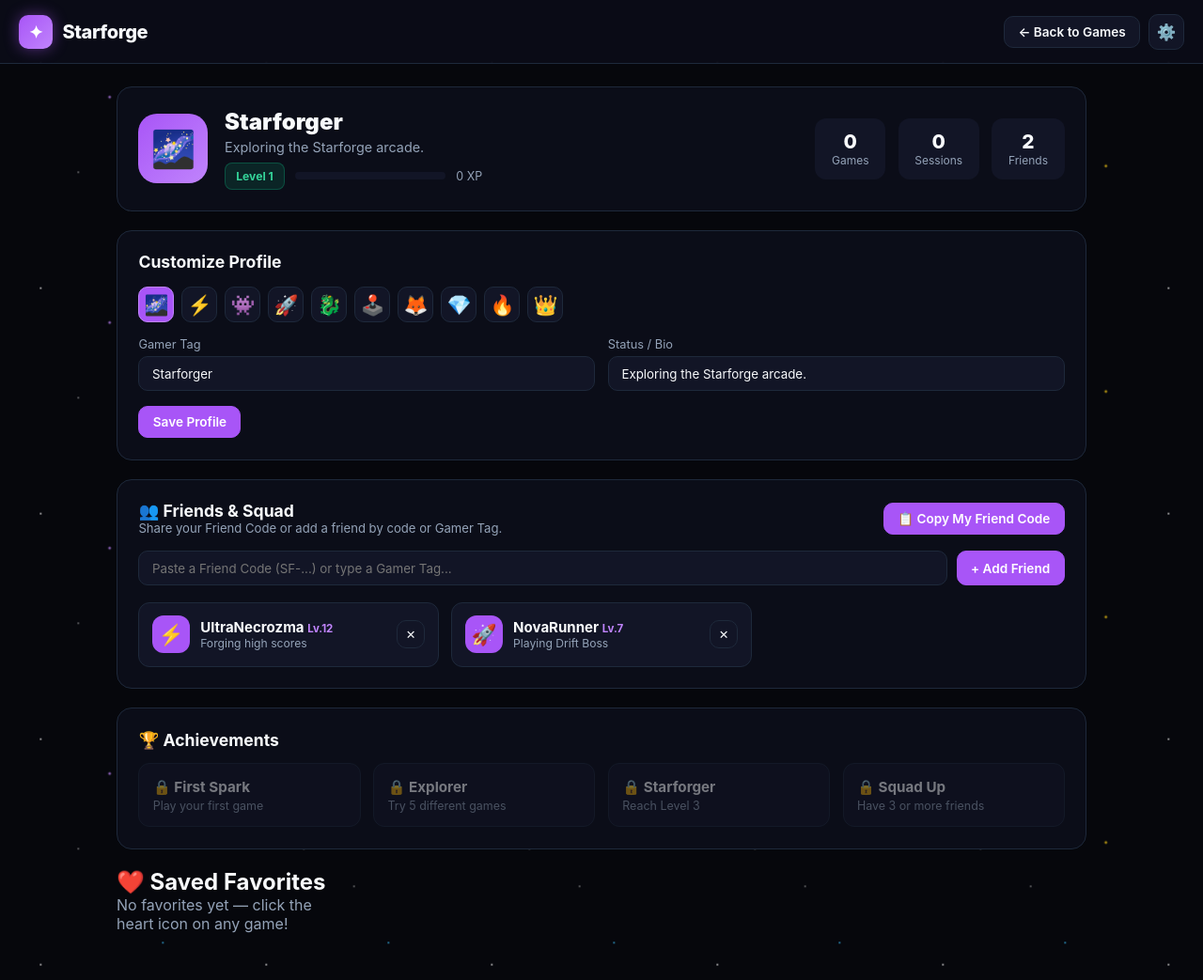
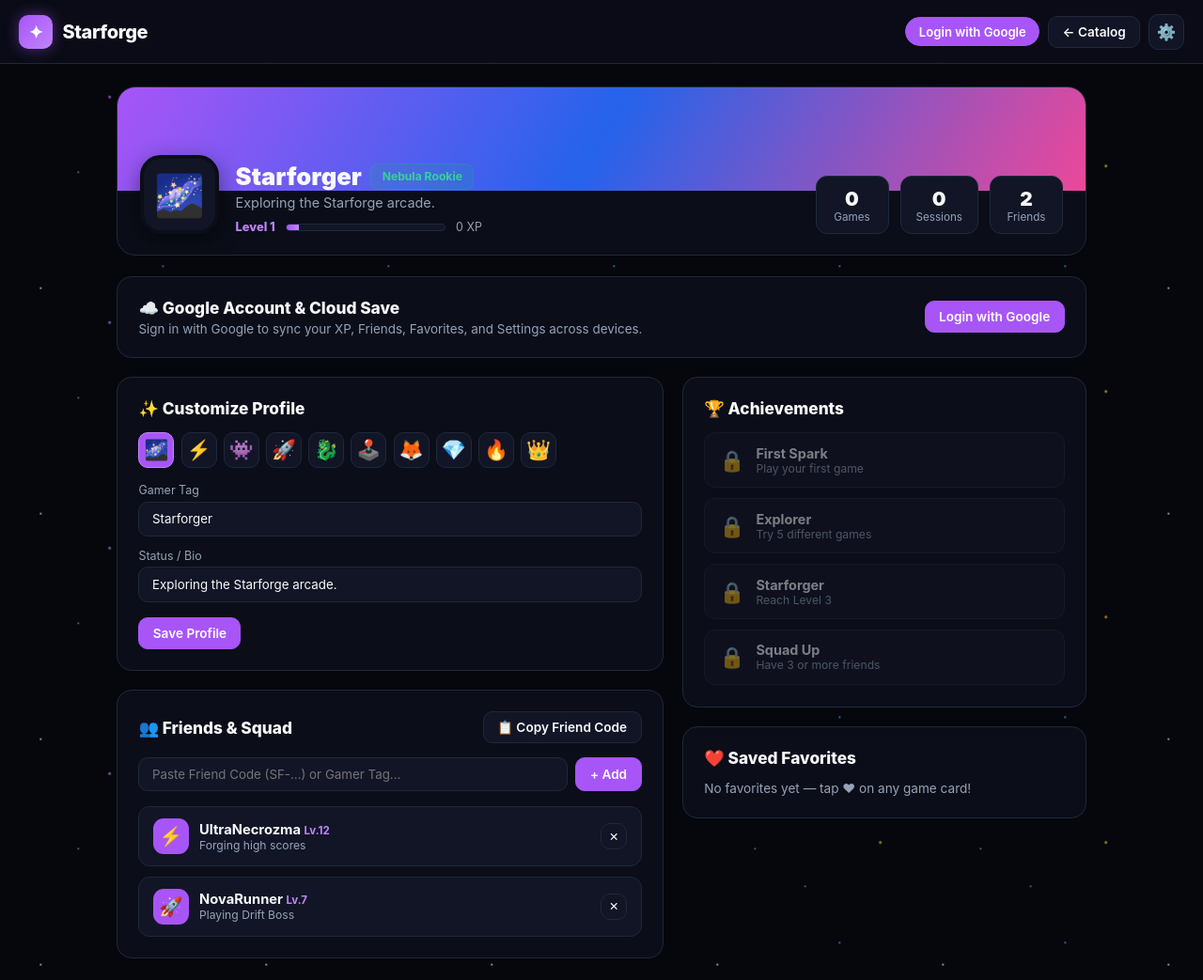
Before and after one commit to thelightnecrozma/unblocked-games, a plain HTML site: page profile.html in a window 1280 px wide. Shown: the top 1043 px of the page at 94% size. Drawn offline with Linux system fonts and the light colour scheme.

Commit message:
Update profile.html with new layout and features

```diff
--- a/profile.html
+++ b/profile.html
@@ -4,79 +4,111 @@
   <meta charset="UTF-8" />
   <meta name="viewport" content="width=device-width, initial-scale=1.0" />
   <title>Profile — Starforge</title>
-  <link rel="stylesheet" href="style.css" />
+  <link rel="stylesheet" href="style.css?v=4" />
 </head>
 <body>
   <header class="topbar">
     <a href="index.html" class="brand"><div class="brand-icon">✦</div><span>Starforge</span></a>
     <div class="nav-actions">
-      <a href="index.html" class="tool-btn">← Back to Games</a>
+      <button id="navLoginBtn" class="tool-btn primary" style="border-radius:999px;padding:0.4rem 0.85rem;font-size:0.82rem;">Login with Google</button>
+      <a href="index.html" class="tool-btn">← Catalog</a>
       <a href="settings.html" class="icon-btn">⚙️</a>
     </div>
   </header>
 
   <main class="standalone-page">
-    <div class="panel-card" style="display:flex; flex-wrap:wrap; gap:1.5rem; align-items:center; justify-content:space-between;">
-      <div style="display:flex; gap:1.1rem; align-items:center;">
-        <div id="bigAvatar" style="width:74px;height:74px;border-radius:20px;background:linear-gradient(135deg,var(--accent),var(--accent-light));display:grid;place-items:center;font-size:2.4rem;">🌌</div>
+    <!-- Hero Profile Card -->
+    <div class="profile-banner">
+      <div class="profile-cover"></div>
+      <div class="profile-header-body">
+        <div style="display:flex;gap:1.1rem;align-items:flex-end;flex-wrap:wrap;">
+          <div id="bigAvatar" class="profile-avatar-xl">🌌</div>
           <div>
-          <h1 id="dispName" style="font-size:1.5rem;font-weight:900;">Starforger</h1>
-          <p id="dispBio" style="color:var(--text-muted);font-size:0.9rem;margin:0.2rem 0 0.55rem;"></p>
+            <div style="display:flex;align-items:center;gap:0.6rem;flex-wrap:wrap;">
+              <h1 id="dispName" style="font-size:1.6rem;font-weight:900;">Starforger</h1>
+              <span id="rankTitle" class="status-badge">Nebula Rookie</span>
+            </div>
+            <p id="dispBio" style="color:var(--text-muted);font-size:0.9rem;margin:0.25rem 0 0.6rem;"></p>
             <div style="display:flex;align-items:center;gap:0.7rem;">
-            <span id="lvlBadge" class="status-badge">Level 1</span>
-            <div style="width:160px;height:8px;background:var(--bg-card);border-radius:999px;overflow:hidden;">
-              <div id="xpBar" style="height:100%;width:20%;background:var(--accent-light);"></div>
+              <span id="lvlBadge" style="font-size:0.8rem;font-weight:800;color:var(--accent-light);">Level 1</span>
+              <div style="width:170px;height:8px;background:var(--bg-card);border-radius:999px;overflow:hidden;border:1px solid var(--border);">
+                <div id="xpBar" style="height:100%;width:10%;background:linear-gradient(90deg,var(--accent),var(--accent-light));"></div>
               </div>
               <span id="xpText" style="font-size:0.78rem;color:var(--text-muted);">0 XP</span>
             </div>
           </div>
         </div>
-      <div style="display:flex; gap:0.85rem;">
-        <div style="background:var(--bg-card);padding:0.8rem 1.1rem;border-radius:12px;text-align:center;"><div id="statGames" style="font-size:1.3rem;font-weight:800;">0</div><div style="font-size:0.75rem;color:var(--text-muted);">Games</div></div>
-        <div style="background:var(--bg-card);padding:0.8rem 1.1rem;border-radius:12px;text-align:center;"><div id="statSessions" style="font-size:1.3rem;font-weight:800;">0</div><div style="font-size:0.75rem;color:var(--text-muted);">Sessions</div></div>
-        <div style="background:var(--bg-card);padding:0.8rem 1.1rem;border-radius:12px;text-align:center;"><div id="statFriends" style="font-size:1.3rem;font-weight:800;">0</div><div style="font-size:0.75rem;color:var(--text-muted);">Friends</div></div>
+
+        <div class="profile-stats-row">
+          <div class="stat-box"><div id="statGames" style="font-size:1.3rem;font-weight:900;">0</div><div style="font-size:0.73rem;color:var(--text-muted);">Games</div></div>
+          <div class="stat-box"><div id="statSessions" style="font-size:1.3rem;font-weight:900;">0</div><div style="font-size:0.73rem;color:var(--text-muted);">Sessions</div></div>
+          <div class="stat-box"><div id="statFriends" style="font-size:1.3rem;font-weight:900;">0</div><div style="font-size:0.73rem;color:var(--text-muted);">Friends</div></div>
+        </div>
       </div>
     </div>
 
+    <!-- Google Cloud Account Card -->
+    <div class="panel-card" style="display:flex;flex-wrap:wrap;justify-content:space-between;align-items:center;gap:1rem;">
+      <div>
+        <h2 style="font-size:1.08rem;font-weight:800;">☁️ Google Account & Cloud Save</h2>
+        <p id="cloudStatusText" style="font-size:0.84rem;color:var(--text-muted);margin-top:0.2rem;">Sign in with Google to sync your XP, Friends, Favorites, and Settings across devices.</p>
+      </div>
+      <button id="cloudAuthBtn" class="tool-btn primary">Login with Google</button>
+    </div>
+
+    <!-- Two-Column Dashboard -->
+    <div class="profile-cols">
+      <div>
+        <!-- Customize Profile -->
         <div class="panel-card">
-      <h2 style="font-size:1.1rem;margin-bottom:1rem;">Customize Profile</h2>
-      <div style="display:flex;flex-wrap:wrap;gap:0.5rem;margin-bottom:1rem;" id="avatarPicker"></div>
-      <div style="display:grid;grid-template-columns:repeat(auto-fit,minmax(220px,1fr));gap:0.85rem;margin-bottom:1rem;">
-        <div><label style="font-size:0.8rem;color:var(--text-muted);display:block;margin-bottom:0.3rem;">Gamer Tag</label><input id="inputName" style="width:100%;padding:0.6rem 0.85rem;border-radius:10px;border:1px solid var(--border);background:var(--bg-card);color:var(--text-main);" /></div>
-        <div><label style="font-size:0.8rem;color:var(--text-muted);display:block;margin-bottom:0.3rem;">Status / Bio</label><input id="inputBio" style="width:100%;padding:0.6rem 0.85rem;border-radius:10px;border:1px solid var(--border);background:var(--bg-card);color:var(--text-main);" /></div>
+          <h2 style="font-size:1.08rem;font-weight:800;margin-bottom:0.9rem;">✨ Customize Profile</h2>
+          <div style="display:flex;flex-wrap:wrap;gap:0.45rem;margin-bottom:1rem;" id="avatarPicker"></div>
+          <div style="display:grid;grid-template-columns:1fr;gap:0.8rem;margin-bottom:1rem;">
+            <div>
+              <label style="font-size:0.78rem;color:var(--text-muted);display:block;margin-bottom:0.3rem;">Gamer Tag</label>
+              <input id="inputName" style="width:100%;padding:0.6rem 0.85rem;border-radius:10px;border:1px solid var(--border);background:var(--bg-card);color:var(--text-main);" />
+            </div>
+            <div>
+              <label style="font-size:0.78rem;color:var(--text-muted);display:block;margin-bottom:0.3rem;">Status / Bio</label>
+              <input id="inputBio" style="width:100%;padding:0.6rem 0.85rem;border-radius:10px;border:1px solid var(--border);background:var(--bg-card);color:var(--text-main);" />
+            </div>
           </div>
           <button id="saveProfileBtn" class="tool-btn primary">Save Profile</button>
           <span id="saveMsg" style="margin-left:0.75rem;font-size:0.85rem;color:#34d399;display:none;">✓ Saved!</span>
         </div>
 
+        <!-- Friends & Squad -->
         <div class="panel-card">
-      <div style="display:flex;flex-wrap:wrap;justify-content:space-between;align-items:center;gap:0.75rem;margin-bottom:1rem;">
-        <div>
-          <h2 style="font-size:1.1rem;">👥 Friends & Squad</h2>
-          <p style="font-size:0.82rem;color:var(--text-muted);">Share your Friend Code or add a friend by code or Gamer Tag.</p>
+          <div style="display:flex;flex-wrap:wrap;justify-content:space-between;align-items:center;gap:0.6rem;margin-bottom:0.9rem;">
+            <h2 style="font-size:1.08rem;font-weight:800;">👥 Friends & Squad</h2>
+            <button id="copyCodeBtn" class="tool-btn">📋 Copy Friend Code</button>
           </div>
-        <button id="copyCodeBtn" class="tool-btn primary">📋 Copy My Friend Code</button>
+          <div style="display:flex;gap:0.55rem;margin-bottom:1rem;">
+            <input id="friendInput" placeholder="Paste Friend Code (SF-...) or Gamer Tag..." style="flex:1;padding:0.58rem 0.85rem;border-radius:10px;border:1px solid var(--border);background:var(--bg-card);color:var(--text-main);" />
+            <button id="addFriendBtn" class="tool-btn primary">+ Add</button>
+          </div>
+          <div id="friendsGrid" style="display:flex;flex-direction:column;gap:0.65rem;"></div>
+        </div>
       </div>
 
-      <div style="display:flex;flex-wrap:wrap;gap:0.6rem;margin-bottom:1.1rem;">
-        <input id="friendInput" placeholder="Paste a Friend Code (SF-...) or type a Gamer Tag..." style="flex:1;min-width:220px;padding:0.6rem 0.85rem;border-radius:10px;border:1px solid var(--border);background:var(--bg-card);color:var(--text-main);" />
-        <button id="addFriendBtn" class="tool-btn primary">+ Add Friend</button>
+      <div>
+        <!-- Achievements -->
+        <div class="panel-card">
+          <h2 style="font-size:1.08rem;font-weight:800;margin-bottom:0.9rem;">🏆 Achievements</h2>
+          <div id="badgeGrid" style="display:grid;grid-template-columns:1fr;gap:0.65rem;"></div>
         </div>
 
-      <div id="friendsGrid" style="display:grid;grid-template-columns:repeat(auto-fill,minmax(240px,1fr));gap:0.85rem;"></div>
+        <!-- Favorites -->
+        <div class="panel-card">
+          <h2 style="font-size:1.08rem;font-weight:800;margin-bottom:0.9rem;">❤️ Saved Favorites</h2>
+          <div id="favGrid" style="display:grid;grid-template-columns:repeat(auto-fill,minmax(145px,1fr));gap:0.8rem;"></div>
         </div>
-
-    <div class="panel-card">
-      <h2 style="font-size:1.1rem;margin-bottom:0.9rem;">🏆 Achievements</h2>
-      <div id="badgeGrid" style="display:grid;grid-template-columns:repeat(auto-fill,minmax(210px,1fr));gap:0.85rem;"></div>
       </div>
-
-    <div class="section-header"><h2>❤️ Saved Favorites</h2></div>
-    <div class="game-grid" id="favGrid"></div>
+    </div>
   </main>
 
-  <script src="core.js"></script>
-  <script src="games.js"></script>
+  <script src="core.js?v=4"></script>
+  <script src="games.js?v=4"></script>
   <script>
     const AVATARS = ["🌌", "⚡", "👾", "🚀", "🐉", "🕹️", "🦊", "💎", "🔥", "👑"];
     let selectedAvatar = getStore().profile.avatar;
@@ -84,39 +116,70 @@
     function getMyFriendCode() {
       const p = getStore().profile;
       const lvl = Math.floor(p.xp / 150) + 1;
-      const payload = btoa(unescape(encodeURIComponent(JSON.stringify({ n: p.name, a: p.avatar, l: lvl, s: p.bio }))));
-      return "SF-" + payload;
+      return "SF-" + btoa(unescape(encodeURIComponent(JSON.stringify({ n: p.name, a: p.avatar, l: lvl, s: p.bio }))));
     }
 
-    function renderProfile() {
-      const data = getStore(), p = data.profile, lvl = Math.floor(p.xp / 150) + 1, prog = ((p.xp % 150) / 150) * 100;
+    function getRankName(lvl) {
+      if (lvl >= 10) return "Cosmic Legend";
+      if (lvl >= 5) return "Prism Master";
+      if (lvl >= 3) return "Starforger";
+      return "Nebula Rookie";
+    }
+
+    window.renderProfile = function() {
+      const data = getStore();
+      const p = data.profile;
+      const lvl = Math.floor(p.xp / 150) + 1;
+      const prog = Math.max(8, ((p.xp % 150) / 150) * 100);
+
       document.getElementById("bigAvatar").textContent = p.avatar;
       document.getElementById("dispName").textContent = p.name;
       document.getElementById("dispBio").textContent = p.bio;
-      document.getElementById("lvlBadge").textContent = `Level ${lvl}`;
-      document.getElementById("xpBar").style.width = `${prog}%`;
-      document.getElementById("xpText").textContent = `${p.xp} XP`;
+      document.getElementById("rankTitle").textContent = getRankName(lvl);
+      document.getElementById("lvlBadge").textContent = "Level " + lvl;
+      document.getElementById("xpBar").style.width = prog + "%";
+      document.getElementById("xpText").textContent = p.xp + " XP";
       document.getElementById("statGames").textContent = p.playedIds.length;
       document.getElementById("statSessions").textContent = p.sessions;
       document.getElementById("statFriends").textContent = data.friends.length;
-      document.getElementById("inputName").value = p.name;
-      document.getElementById("inputBio").value = p.bio;
 
-      document.getElementById("avatarPicker").innerHTML = AVATARS.map(a =>
-        `<button type="button" class="icon-btn" style="font-size:1.3rem;${a===selectedAvatar?'border-color:var(--accent-light);background:var(--accent);':''}" onclick="selectedAvatar='${a}';renderProfile()">${a}</button>`
-      ).join("");
+      if (document.activeElement !== document.getElementById("inputName")) document.getElementById("inputName").value = p.name;
+      if (document.activeElement !== document.getElementById("inputBio")) document.getElementById("inputBio").value = p.bio;
 
-      document.getElementById("friendsGrid").innerHTML = data.friends.length ? data.friends.map((f, i) => `
-        <div style="background:var(--bg-card);border:1px solid var(--border);border-radius:12px;padding:0.85rem;display:flex;align-items:center;justify-content:space-between;gap:0.75rem;">
+      const cloudBtn = document.getElementById("cloudAuthBtn");
+      const cloudStatus = document.getElementById("cloudStatusText");
+      if (currentUser) {
+        cloudStatus.textContent = "Synced to Google Account: " + (currentUser.email || currentUser.displayName || "Connected");
+        cloudBtn.textContent = "Sign out";
+        cloudBtn.className = "tool-btn";
+        cloudBtn.onclick = function() { if (window.logoutFirebase) window.logoutFirebase(); };
+      } else {
+        cloudStatus.textContent = "Sign in with Google to sync your XP, Friends, Favorites, and Settings across devices.";
+        cloudBtn.textContent = "Login with Google";
+        cloudBtn.className = "tool-btn primary";
+        cloudBtn.onclick = function() {
+          if (window.signInWithGoogle) window.signInWithGoogle();
+          else alert("Google Sign-In is still connecting — wait 2 seconds and tap again.");
+        };
+      }
+
+      document.getElementById("avatarPicker").innerHTML = AVATARS.map(function(a) {
+        return `<button type="button" class="icon-btn" style="font-size:1.3rem;${a === selectedAvatar ? "border-color:var(--accent-light);background:var(--accent);" : ""}" onclick="selectedAvatar='${a}';renderProfile()">${a}</button>`;
+      }).join("");
+
+      document.getElementById("friendsGrid").innerHTML = data.friends.length ? data.friends.map(function(f, i) {
+        return `
+          <div style="background:var(--bg-card);border:1px solid var(--border);border-radius:12px;padding:0.75rem 0.9rem;display:flex;align-items:center;justify-content:space-between;gap:0.75rem;">
             <div style="display:flex;align-items:center;gap:0.7rem;">
-            <div style="width:40px;height:40px;border-radius:12px;background:var(--accent);display:grid;place-items:center;font-size:1.35rem;">${f.avatar || "👾"}</div>
+              <div style="width:38px;height:38px;border-radius:11px;background:var(--accent);display:grid;place-items:center;font-size:1.25rem;">${f.avatar || "👾"}</div>
               <div>
-              <div style="font-weight:700;font-size:0.94rem;">${f.name} <span style="font-size:0.72rem;color:var(--accent-light);">Lv.${f.level || 1}</span></div>
+                <div style="font-weight:700;font-size:0.92rem;">${f.name} <span style="font-size:0.72rem;color:var(--accent-light);">Lv.${f.level || 1}</span></div>
                 <div style="font-size:0.76rem;color:var(--text-muted);">${f.status || "Online"}</div>
               </div>
             </div>
-          <button class="icon-btn" style="width:30px;height:30px;font-size:0.8rem;" onclick="removeFriend(${i})" title="Remove">✕</button>
-        </div>`).join("") : `<p style="color:var(--text-muted);">No friends added yet.</p>`;
+            <button class="icon-btn" style="width:28px;height:28px;font-size:0.78rem;" onclick="removeFriend(${i})">✕</button>
+          </div>`;
+      }).join("") : `<p style="color:var(--text-muted);font-size:0.86rem;">No friends added yet.</p>`;
 
       const achievements = [
         { title: "First Spark", desc: "Play your first game", unlocked: p.sessions >= 1 },
@@ -124,31 +187,41 @@
         { title: "Starforger", desc: "Reach Level 3", unlocked: lvl >= 3 },
         { title: "Squad Up", desc: "Have 3 or more friends", unlocked: data.friends.length >= 3 }
       ];
-      document.getElementById("badgeGrid").innerHTML = achievements.map(a => `
-        <div style="background:var(--bg-card);padding:0.9rem;border-radius:12px;border:1px solid ${a.unlocked?'var(--accent-light)':'var(--border)'};opacity:${a.unlocked?1:0.45};">
-          <div style="font-weight:700;font-size:0.95rem;">${a.unlocked ? "🌟" : "🔒"} ${a.title}</div>
-          <div style="font-size:0.78rem;color:var(--text-muted);margin-top:0.2rem;">${a.desc}</div>
-        </div>`).join("");
+      document.getElementById("badgeGrid").innerHTML = achievements.map(function(a) {
+        return `
+          <div style="background:var(--bg-card);padding:0.8rem 0.95rem;border-radius:12px;border:1px solid ${a.unlocked ? "var(--accent-light)" : "var(--border)"};opacity:${a.unlocked ? 1 : 0.48};display:flex;align-items:center;gap:0.75rem;">
+            <div style="font-size:1.35rem;">${a.unlocked ? "🌟" : "🔒"}</div>
+            <div>
+              <div style="font-weight:700;font-size:0.9rem;">${a.title}</div>
+              <div style="font-size:0.76rem;color:var(--text-muted);">${a.desc}</div>
+            </div>
+          </div>`;
+      }).join("");
 
-      const favs = data.favorites.map(id => GAMES.find(g => g.id === id)).filter(Boolean);
-      document.getElementById("favGrid").innerHTML = favs.length ? favs.map(g => `
+      const favs = data.favorites.map(function(id) { return GAMES.find(function(g) { return g.id === id; }); }).filter(Boolean);
+      document.getElementById("favGrid").innerHTML = favs.length ? favs.map(function(g) {
+        return `
           <a href="play.html?game=${encodeURIComponent(g.id)}" class="game-card">
             <div class="card-thumb"><img src="${g.cover}" alt="${g.title}" /></div>
-          <div class="card-body"><div><div class="card-title">${g.title}</div><div class="card-cat">${g.category}</div></div><div class="play-pill">▶</div></div>
-        </a>`).join("") : `<p style="color:var(--text-muted);">No favorites yet — click the heart icon on any game!</p>`;
+            <div class="card-body"><div class="card-title" style="font-size:0.85rem;">${g.title}</div><div class="play-pill" style="width:24px;height:24px;font-size:0.65rem;">▶</div></div>
+          </a>`;
+      }).join("") : `<p style="color:var(--text-muted);font-size:0.85rem;grid-column:1/-1;">No favorites yet — tap ♥ on any game card!</p>`;
+    };
+
+    function removeFriend(idx) {
+      const data = getStore();
+      data.friends.splice(idx, 1);
+      saveStore(data);
+      renderProfile();
     }
 
-    function removeFriend(idx) {
-      const data = getStore(); data.friends.splice(idx, 1); saveStore(data); renderProfile();
-    }
-
-    document.getElementById("copyCodeBtn").addEventListener("click", () => {
+    document.getElementById("copyCodeBtn").addEventListener("click", function() {
       const code = getMyFriendCode();
-      navigator.clipboard?.writeText(code);
+      if (navigator.clipboard) navigator.clipboard.writeText(code);
       prompt("Copy your Starforge Friend Code to share:", code);
     });
 
-    document.getElementById("addFriendBtn").addEventListener("click", () => {
+    document.getElementById("addFriendBtn").addEventListener("click", function() {
       const val = document.getElementById("friendInput").value.trim();
       if (!val) return;
       const data = getStore();
@@ -156,7 +229,7 @@
         try {
           const parsed = JSON.parse(decodeURIComponent(escape(atob(val.slice(3)))));
           data.friends.unshift({ id: "f-" + Date.now(), name: parsed.n || "Player", avatar: parsed.a || "👾", level: parsed.l || 1, status: parsed.s || "Starforger" });
-        } catch { alert("Invalid Friend Code."); return; }
+        } catch (e) { alert("Invalid Friend Code."); return; }
       } else {
         const randomAv = AVATARS[Math.floor(Math.random() * AVATARS.length)];
         data.friends.unshift({ id: "f-" + Date.now(), name: val, avatar: randomAv, level: Math.floor(Math.random() * 8) + 1, status: "In the arcade" });
@@ -166,13 +239,16 @@
       renderProfile();
     });
 
-    document.getElementById("saveProfileBtn").addEventListener("click", () => {
+    document.getElementById("saveProfileBtn").addEventListener("click", function() {
       const data = getStore();
       data.profile.name = document.getElementById("inputName").value.trim() || "Starforger";
       data.profile.bio = document.getElementById("inputBio").value.trim() || "Exploring the Starforge arcade.";
       data.profile.avatar = selectedAvatar;
-      saveStore(data); renderProfile();
-      const msg = document.getElementById("saveMsg"); msg.style.display = "inline"; setTimeout(() => msg.style.display = "none", 2000);
+      saveStore(data);
+      refreshAuthUI();
+      const msg = document.getElementById("saveMsg");
+      msg.style.display = "inline";
+      setTimeout(function() { msg.style.display = "none"; }, 2000);
     });
 
     renderProfile();
```
Lines whose indentation alone changed are shown as unchanged.
